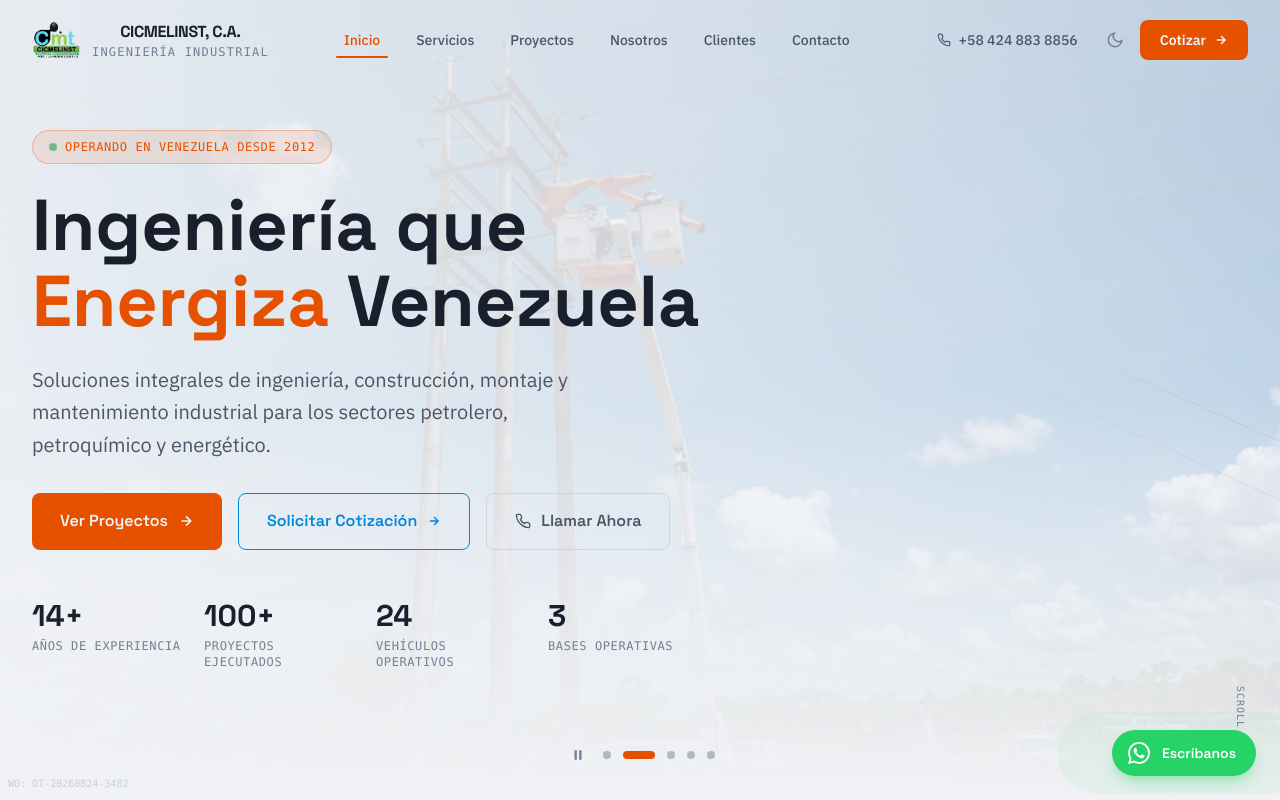
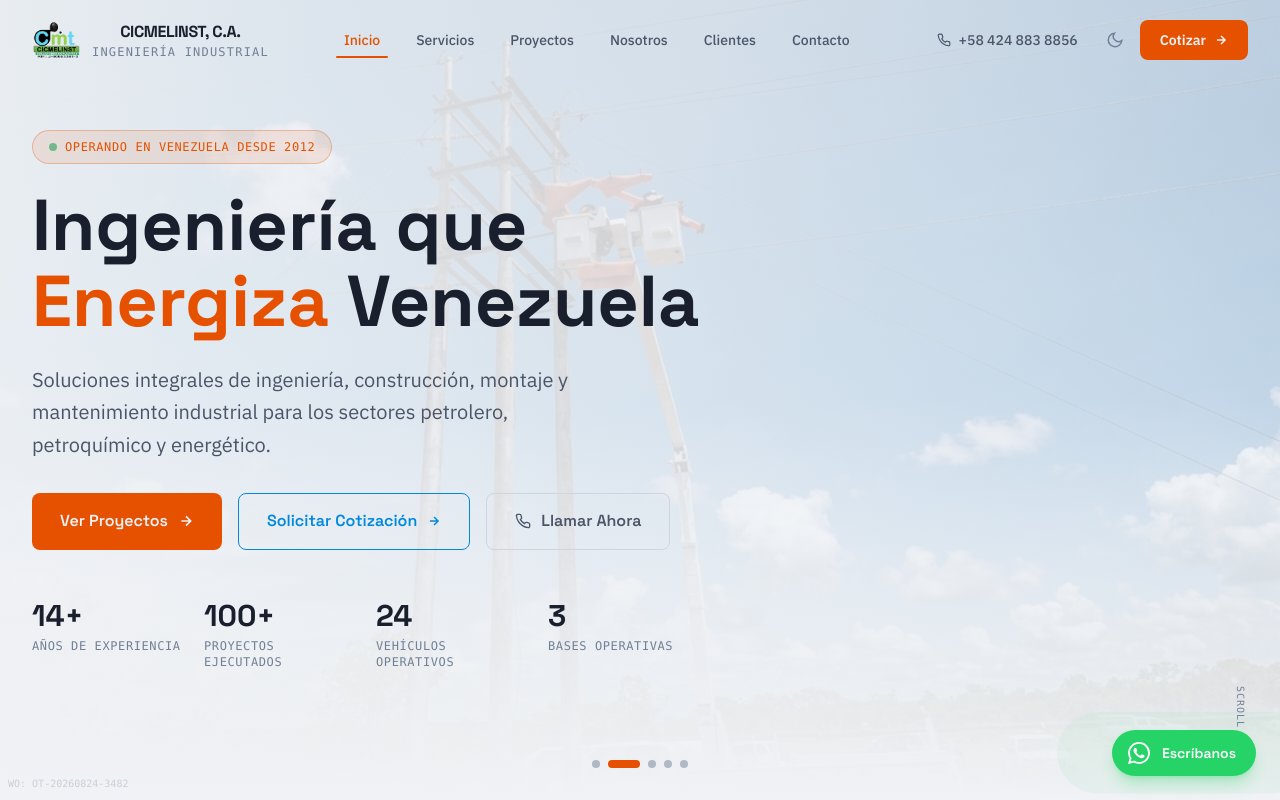
Before and after one commit to cicmelinstcmtca/cicmelinst-industrial, a React (Vite) app: page / in a window 1280 px wide. Shown: the top 800 px of the page. Built offline with nearby package versions, Linux system fonts and the light colour scheme.

Commit message:
Revert Hero carousel to original working version

```diff
--- a/src/components/layout/Hero.tsx
+++ b/src/components/layout/Hero.tsx
@@ -24,17 +24,15 @@
 export function Hero({ onSectionNavigate }: HeroProps) {
   const company = useCompany();
   const [currentImage, setCurrentImage] = useState(0);
-  const [isPaused, setIsPaused] = useState(false);
 
   const nextImage = useCallback(() => {
     setCurrentImage((prev) => (prev + 1) % HERO_IMAGES.length);
   }, []);
 
   useEffect(() => {
-    if (isPaused) return;
     const timer = setInterval(nextImage, 5000);
     return () => clearInterval(timer);
-  }, [nextImage, isPaused]);
+  }, [nextImage]);
 
   return (
     <section id="hero" className="relative min-h-screen flex items-center overflow-hidden">
@@ -163,18 +161,7 @@
       </div>
 
       {/* Image Indicators */}
-      <div className="absolute bottom-8 left-1/2 -translate-x-1/2 flex items-center gap-3 z-10">
-        <button
-          onClick={() => setIsPaused(!isPaused)}
-          className="p-1.5 rounded-full bg-[var(--color-bg-control)]/50 text-[var(--color-text-muted)] hover:text-[var(--color-text-primary)] transition-colors backdrop-blur-sm"
-          aria-label={isPaused ? 'Reproducir carrusel' : 'Pausar carrusel'}
-        >
-          {isPaused ? (
-            <svg width="14" height="14" viewBox="0 0 24 24" fill="currentColor"><path d="M8 5v14l11-7z"/></svg>
-          ) : (
-            <svg width="14" height="14" viewBox="0 0 24 24" fill="currentColor"><path d="M6 4h4v16H6zM14 4h4v16h-4z"/></svg>
-          )}
-        </button>
+      <div className="absolute bottom-8 left-1/2 -translate-x-1/2 flex gap-2 z-10">
         {HERO_IMAGES.map((_, i) => (
           <button
             key={i}
```
